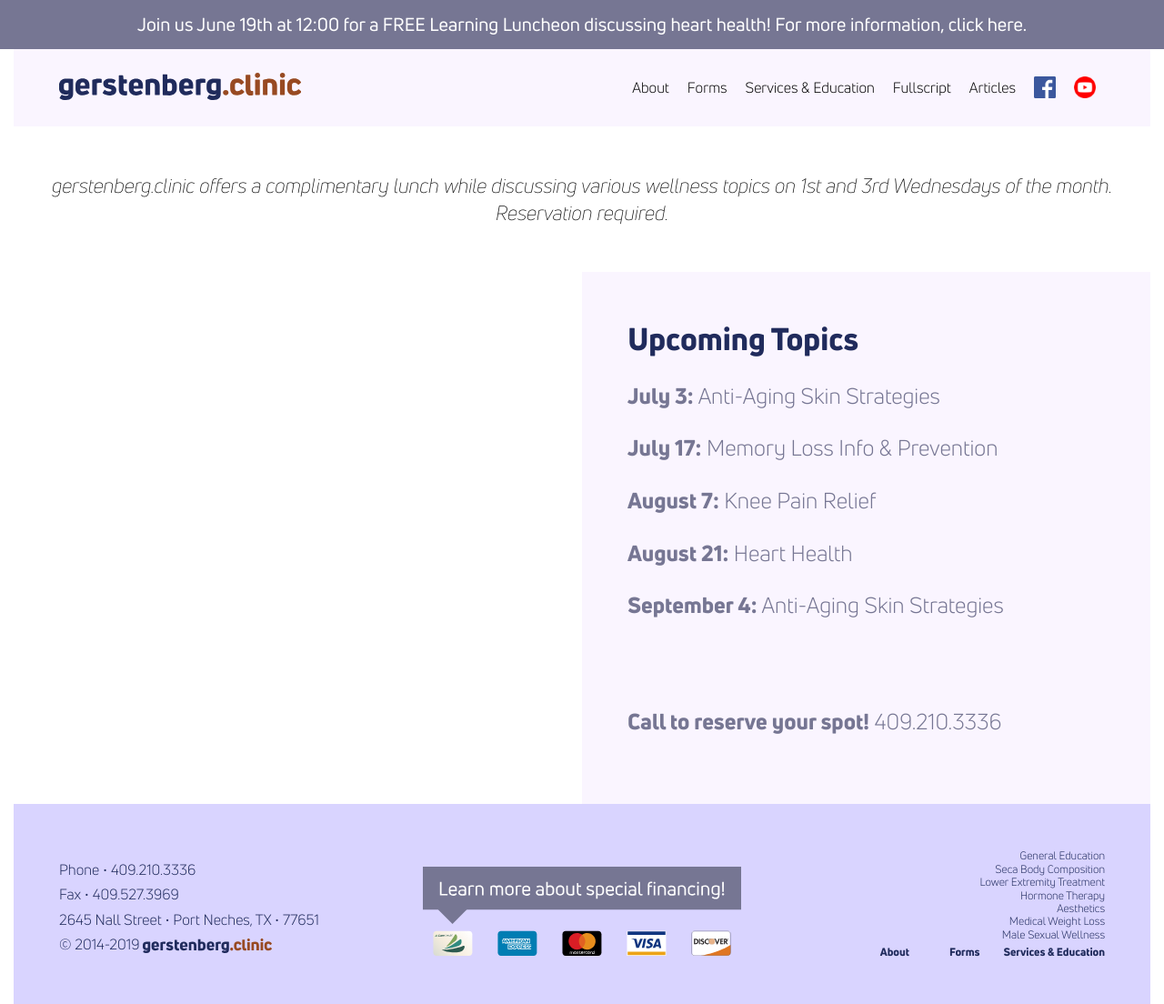
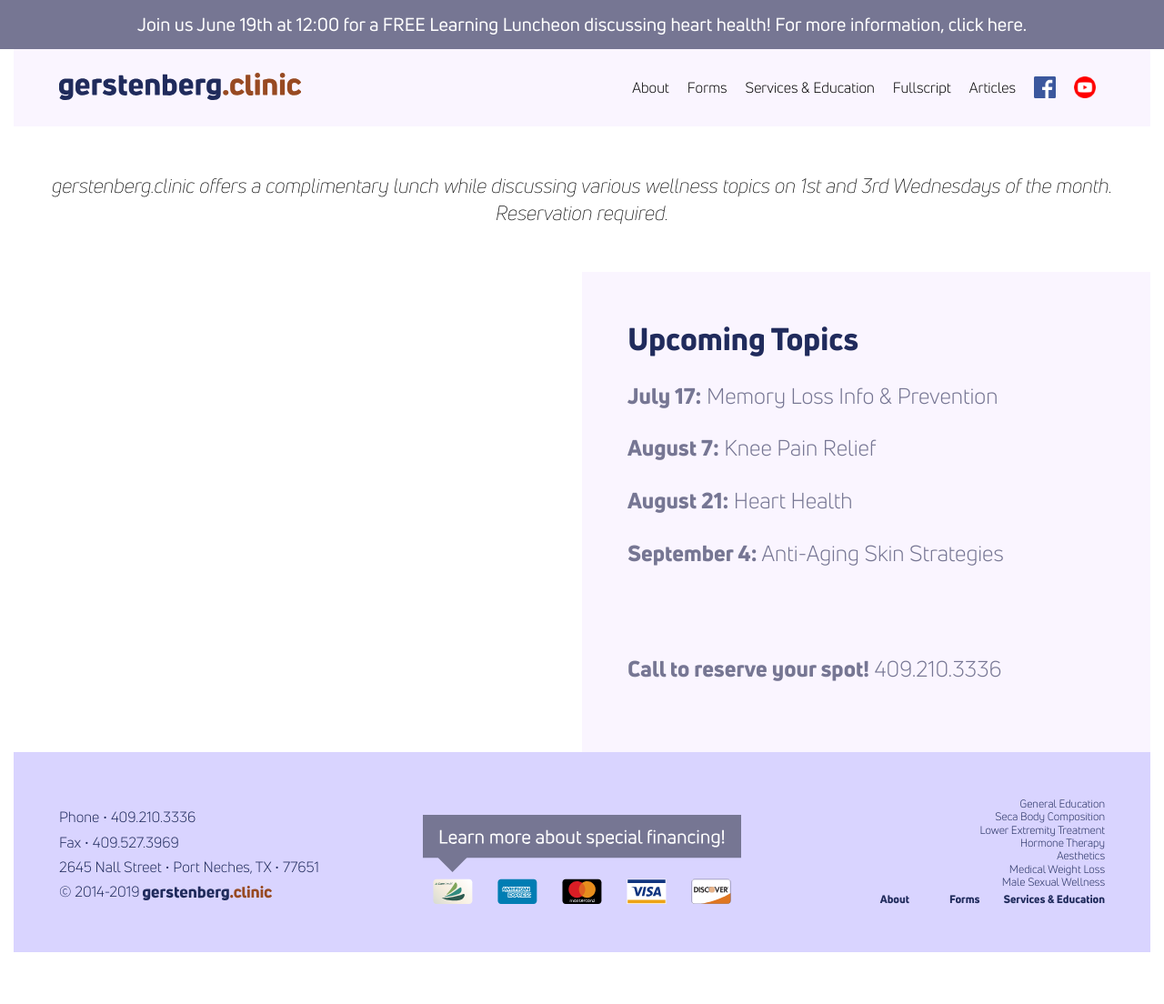
Before and after one commit to theneverwoods/gerstenberg.clinic, a Jekyll site: the page built from luncheon.html, in a window 1280 px wide. Shown: the whole page at 91% size. Built offline with Jekyll 4.4.1, drawn with Linux system fonts in a browser that asks for light colours; after the commit the page ends 1047 px from its top, so only the background shows below that.

Commit message:
Update luncheon.html

```diff
--- a/luncheon.html
+++ b/luncheon.html
@@ -15,7 +15,6 @@ redirect_from: /learningluncheon
 	</div>
 	<div class="half tile light text">
 		<h2>Upcoming Topics</2h>
-		<p><b>July 3:</b> Anti-Aging Skin Strategies</p>
 		<p><b>July 17:</b> Memory Loss Info & Prevention</p>
 		<p><b>August 7:</b> Knee Pain Relief</p>
 		<p><b>August 21:</b> Heart Health</p>
```
